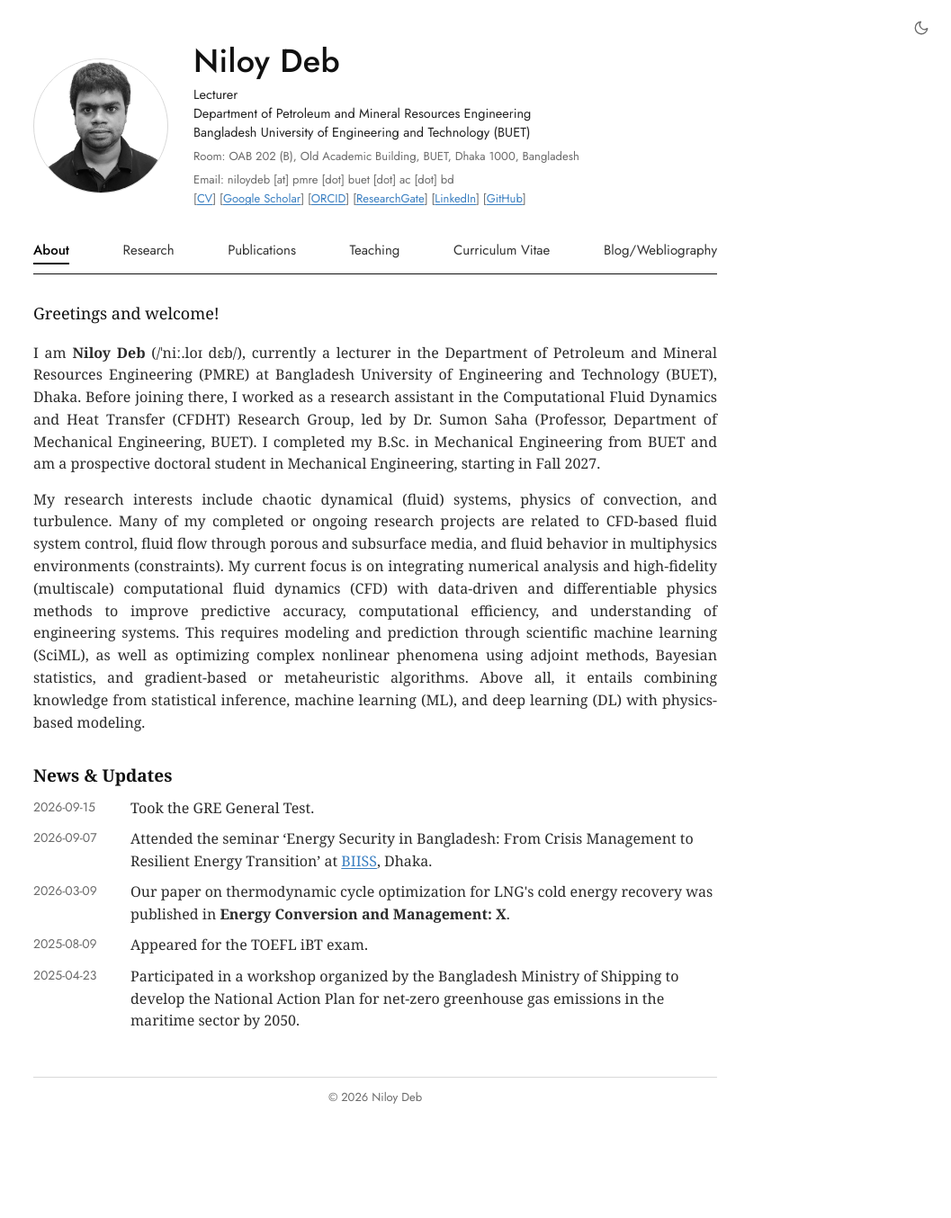
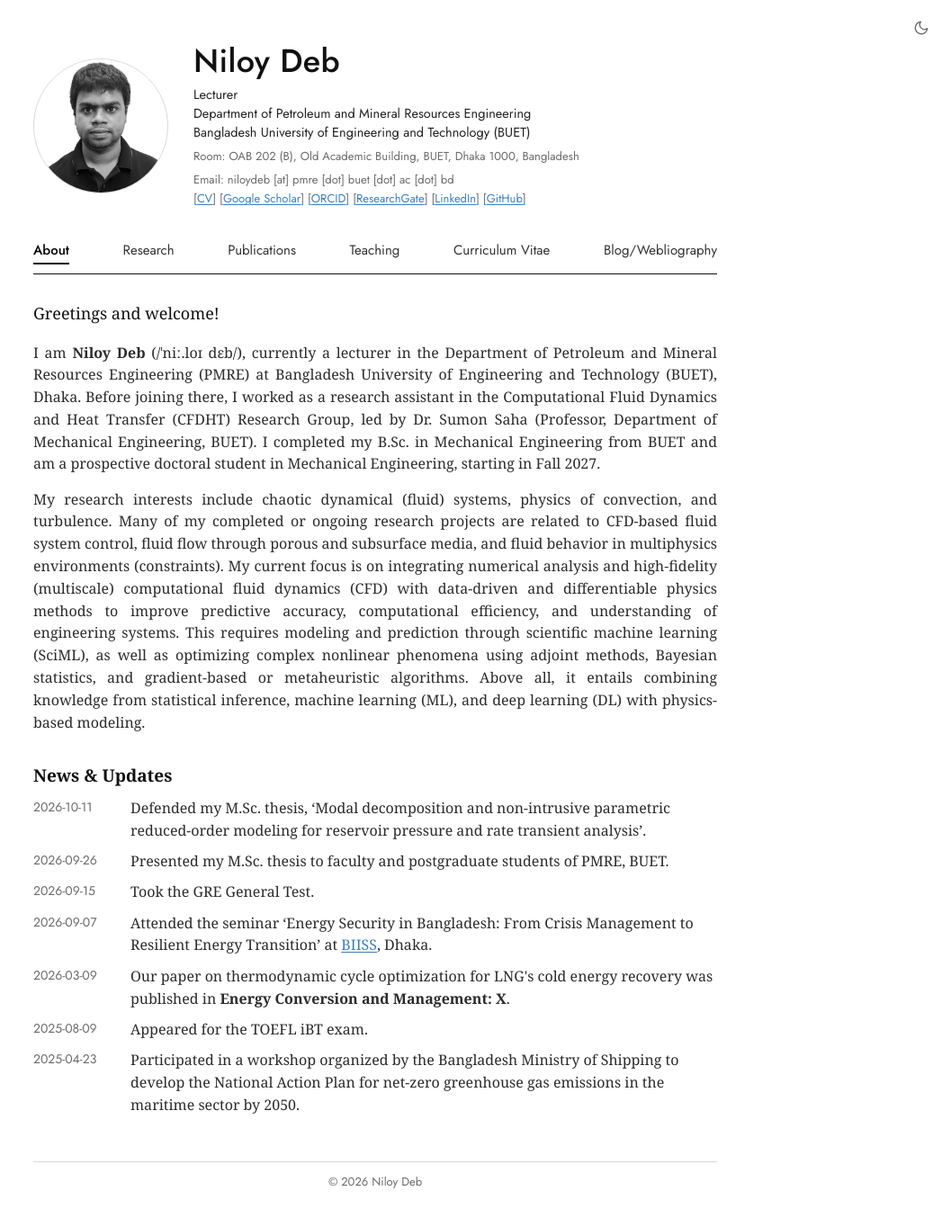
Before and after one commit to niloydebme/webpage, a Jekyll site: the page built from _pages/about.md, in a window 1280 px wide. Shown: the whole page at 90% size, without its empty margins (223-1280 px from the left). Built offline with Jekyll 4.4.1, drawn with Linux system fonts in a browser that asks for light colours; some web fonts are replaced; before the commit the page ends 1260 px from its top, so only the background shows below that.

Commit message:
News: thesis presentation and defence; CV thesis dates

```diff
--- a/_data/news.yml
+++ b/_data/news.yml
@@ -1,4 +1,10 @@
 # News & Updates on the home page, newest first. `text` accepts inline HTML.
+
+- date: "2026-10-11"
+  text: "Defended my M.Sc. thesis, &lsquo;Modal decomposition and non-intrusive parametric reduced-order modeling for reservoir pressure and rate transient analysis&rsquo;."
+
+- date: "2026-09-26"
+  text: "Presented my M.Sc. thesis to faculty and postgraduate students of PMRE, BUET."
 
 - date: "2026-09-15"
   text: "Took the GRE General Test."
--- a/_pages/cv.html
+++ b/_pages/cv.html
@@ -58,7 +58,7 @@ author_profile: true
   <h2>Research Experience</h2>
   <div class="cvs-body">
     <div class="entry">
-      <div class="row"><strong>M.Sc. Thesis</strong><span>2024 – 2026</span></div>
+      <div class="row"><strong>M.Sc. Thesis</strong><span>September 2024 – October 2026</span></div>
       <div class="row"><span>Supervisor: Dr. M. M. Rahman, Professor, Dept. of PMRE, BUET</span><span>Dhaka, Bangladesh</span></div>
       <div>Topic: Modal Decomposition and Parametric Non-Intrusive Reduced-Order Modeling for Reservoir Pressure and Rate Transient Analysis.</div>
       <div>Code: <a href="https://github.com/niloydebme/reservoir-opinf-rom" target="_blank" rel="noopener">github.com/niloydebme/reservoir-opinf-rom</a> &nbsp; Data: <a href="https://doi.org/10.5281/zenodo.21492749" target="_blank" rel="noopener">doi.org/10.5281/zenodo.21492749</a></div>
```
